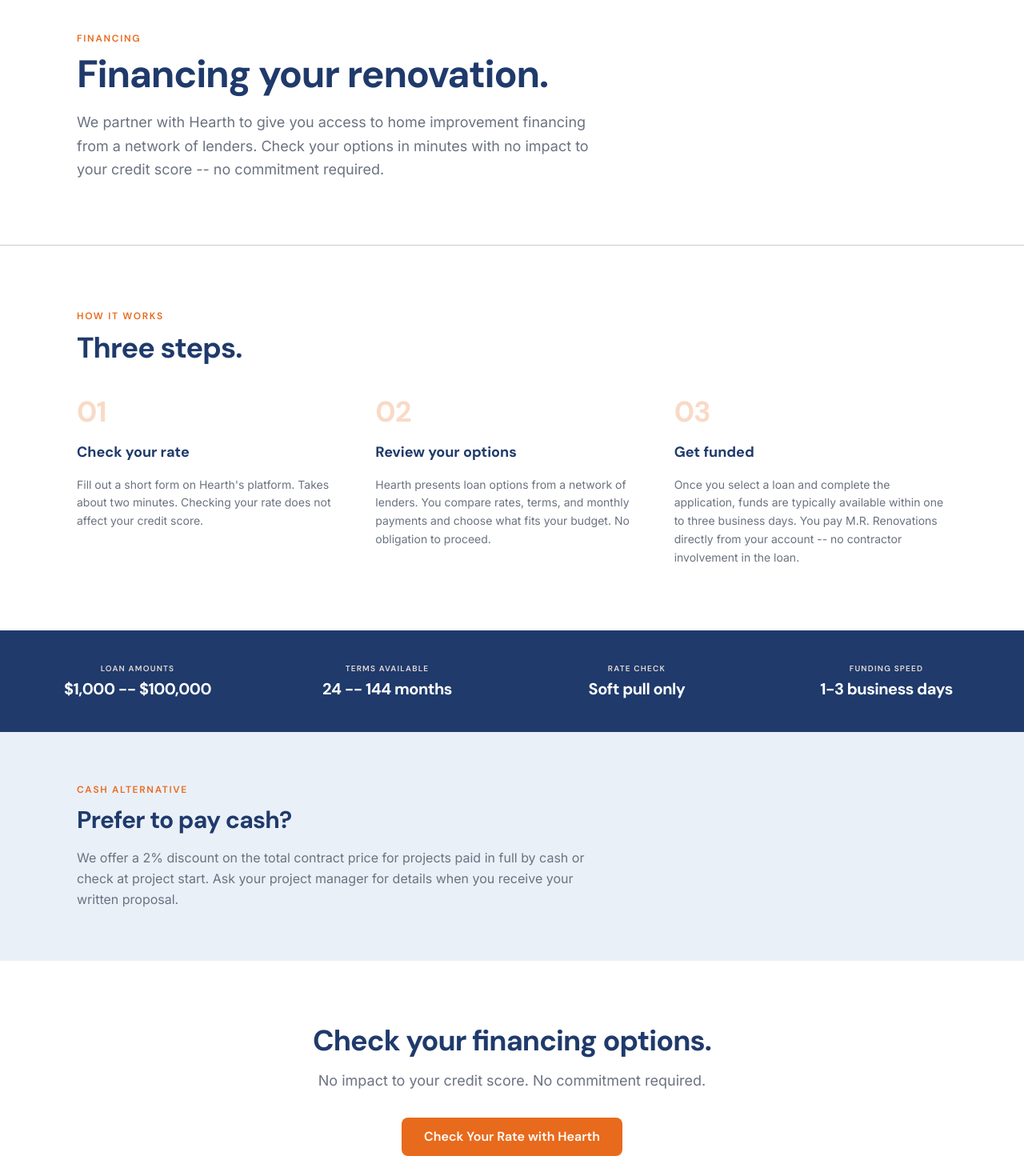
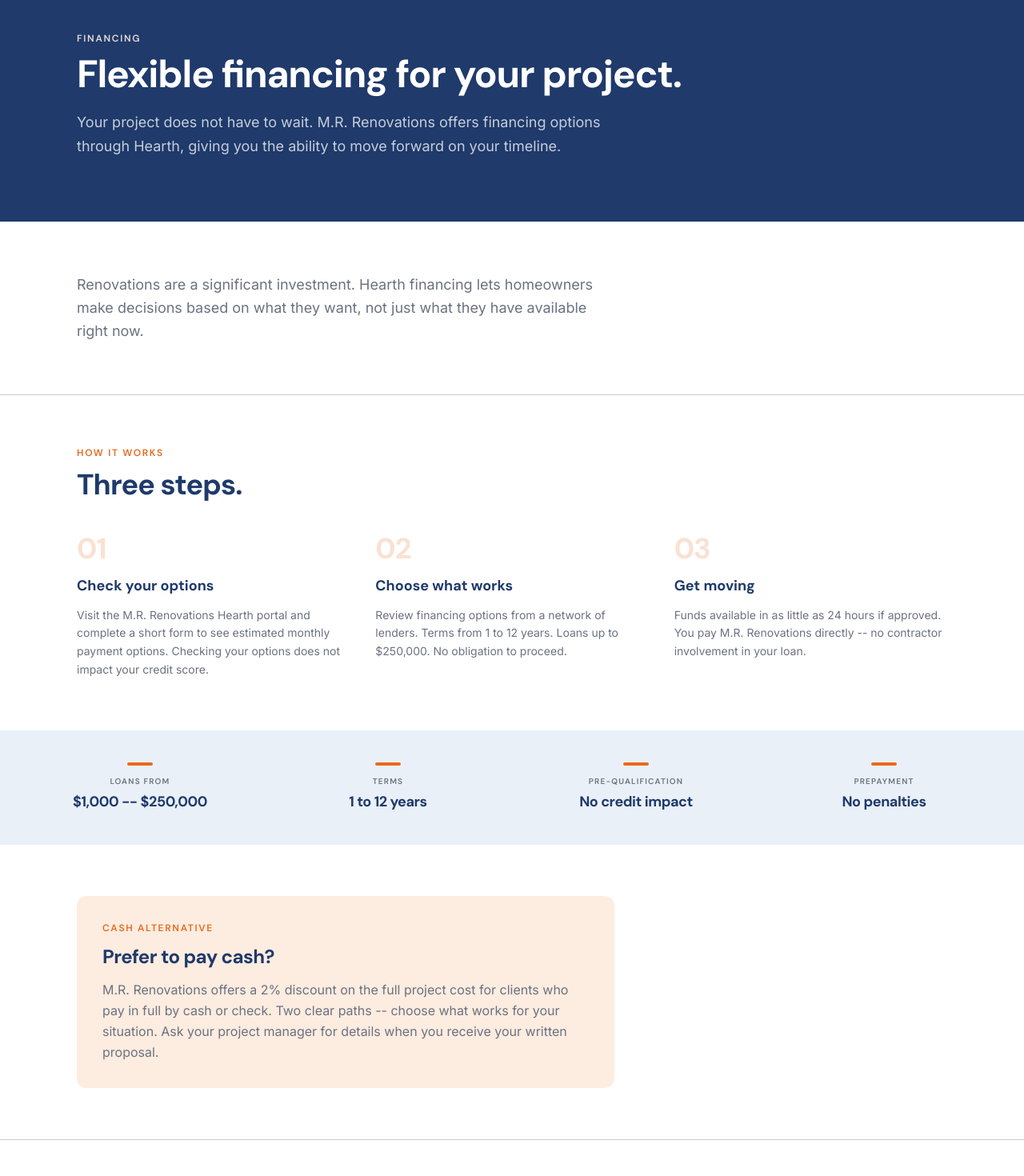
Before and after one commit to LoadedSauce/MRRenoWebsite, a Next.js app: page /financing in a window 1280 px wide. Shown: the part 40-1510 px from the top of the page at 80% size. Built offline with nearby package versions, Linux system fonts and the light colour scheme; no server answers.

Commit message:
fix(P-FIN): real Hearth URL, $250K max, 12-yr terms, NMLS disclosure, navy hero, cash callout

```diff
--- a/src/app/financing/page.tsx
+++ b/src/app/financing/page.tsx
@@ -12,59 +12,69 @@
 const steps = [
   {
     number: "01",
-    title: "Check your rate",
-    body: "Fill out a short form on Hearth's platform. Takes about two minutes. Checking your rate does not affect your credit score.",
+    title: "Check your options",
+    body: "Visit the M.R. Renovations Hearth portal and complete a short form to see estimated monthly payment options. Checking your options does not impact your credit score.",
   },
   {
     number: "02",
-    title: "Review your options",
-    body: "Hearth presents loan options from a network of lenders. You compare rates, terms, and monthly payments and choose what fits your budget. No obligation to proceed.",
+    title: "Choose what works",
+    body: "Review financing options from a network of lenders. Terms from 1 to 12 years. Loans up to $250,000. No obligation to proceed.",
   },
   {
     number: "03",
-    title: "Get funded",
-    body: "Once you select a loan and complete the application, funds are typically available within one to three business days. You pay M.R. Renovations directly from your account -- no contractor involvement in the loan.",
+    title: "Get moving",
+    body: "Funds available in as little as 24 hours if approved. You pay M.R. Renovations directly -- no contractor involvement in your loan.",
   },
 ];
 
 const keyDetails = [
-  { label: "Loan Amounts", value: "$1,000 -- $100,000" },
-  { label: "Terms Available", value: "24 -- 144 months" },
-  { label: "Rate Check", value: "Soft pull only" },
-  { label: "Funding Speed", value: "1-3 business days" },
+  { label: "Loans from",     value: "$1,000 -- $250,000" },
+  { label: "Terms",          value: "1 to 12 years"       },
+  { label: "Pre-qualification", value: "No credit impact" },
+  { label: "Prepayment",     value: "No penalties"         },
 ];
 
 export default function FinancingPage() {
   return (
     <main>
-      {/* -- HERO ---------------------------------------------------------- */}
-      <section className="bg-paper border-b border-faint">
+
+      {/* ── HERO ─────────────────────────────────────────────────────────── */}
+      <section className="bg-navy text-paper">
         <Container width="default" className="py-16 lg:py-20">
-          <p className="font-display font-semibold tracking-[0.14em] uppercase text-xs text-orange">
+          <p className="font-display font-semibold tracking-[0.14em] uppercase text-xs text-soft-orange/90">
             Financing
           </p>
-          <h1 className="mt-3 font-display font-bold text-4xl sm:text-5xl tracking-tight text-navy leading-[1.05]">
-            Financing your renovation.
+          <h1 className="mt-3 font-display font-bold text-4xl sm:text-5xl tracking-tight text-paper leading-[1.05]">
+            Flexible financing for your project.
           </h1>
-          <p className="mt-5 text-lg text-muted leading-relaxed max-w-2xl">
-            We partner with Hearth to give you access to home improvement financing from a network of lenders. Check your options in minutes with no impact to your credit score -- no commitment required.
+          <p className="mt-5 text-lg text-paper/75 leading-relaxed max-w-2xl">
+            Your project does not have to wait. M.R. Renovations offers financing options through Hearth, giving you the ability to move forward on your timeline.
           </p>
         </Container>
       </section>
 
-      {/* -- HOW IT WORKS -------------------------------------------------- */}
+      {/* ── INTRO ────────────────────────────────────────────────────────── */}
       <section className="bg-paper">
-        <Container width="default" className="py-16 lg:py-20">
+        <Container width="default" className="py-14 lg:py-16">
+          <p className="text-lg text-muted leading-relaxed max-w-2xl">
+            Renovations are a significant investment. Hearth financing lets homeowners make decisions based on what they want, not just what they have available right now.
+          </p>
+        </Container>
+      </section>
+
+      {/* ── HOW IT WORKS ─────────────────────────────────────────────────── */}
+      <section className="bg-paper border-t border-faint">
+        <Container width="default" className="py-14 lg:py-16">
           <p className="font-display font-semibold tracking-[0.14em] uppercase text-xs text-orange">
-            How It Works
+            How it works
           </p>
-          <h2 className="mt-3 font-display font-bold text-3xl sm:text-4xl tracking-tight text-navy leading-[1.1]">
+          <h2 className="mt-3 font-display font-bold text-3xl sm:text-4xl tracking-tight text-navy">
             Three steps.
           </h2>
           <div className="mt-10 grid grid-cols-1 sm:grid-cols-3 gap-8">
             {steps.map((step) => (
-              <div key={step.number} className="flex flex-col gap-4">
-                <span className="font-display font-bold text-4xl text-orange/25 tracking-tight select-none">
+              <div key={step.number} className="flex flex-col gap-3">
+                <span className="font-display font-bold text-4xl text-orange/20 tracking-tight select-none">
                   {step.number}
                 </span>
                 <h3 className="font-display font-bold text-lg text-navy">
@@ -79,16 +89,17 @@
         </Container>
       </section>
 
-      {/* -- KEY DETAILS STRIP --------------------------------------------- */}
-      <section className="bg-navy text-paper">
+      {/* ── KEY DETAILS STRIP ────────────────────────────────────────────── */}
+      <section className="bg-soft-navy">
         <Container width="wide" className="py-10">
-          <dl className="grid grid-cols-2 sm:grid-cols-4 gap-6 sm:gap-8 text-center">
+          <dl className="grid grid-cols-2 sm:grid-cols-4 gap-6 text-center">
             {keyDetails.map((detail) => (
               <div key={detail.label}>
-                <dt className="font-display font-semibold tracking-[0.12em] uppercase text-[10px] text-soft-orange/90">
+                <div className="mx-auto w-8 h-1 bg-orange rounded-full mb-3" />
+                <dt className="font-display font-semibold tracking-[0.12em] uppercase text-[10px] text-muted">
                   {detail.label}
                 </dt>
-                <dd className="mt-1 font-display font-bold text-lg sm:text-xl text-paper tracking-tight">
+                <dd className="mt-1 font-display font-bold text-lg text-navy tracking-tight">
                   {detail.value}
                 </dd>
               </div>
@@ -97,46 +108,46 @@
         </Container>
       </section>
 
-      {/* -- CASH ALTERNATIVE ---------------------------------------------- */}
-      <section className="bg-soft-navy">
-        <Container width="default" className="py-12 lg:py-16">
-          <div className="max-w-2xl">
+      {/* ── CASH ALTERNATIVE ─────────────────────────────────────────────── */}
+      <section className="bg-paper">
+        <Container width="default" className="py-14 lg:py-16">
+          <div className="bg-soft-orange rounded-lg p-8 max-w-2xl">
             <p className="font-display font-semibold tracking-[0.14em] uppercase text-xs text-orange">
               Cash Alternative
             </p>
-            <h2 className="mt-3 font-display font-bold text-2xl sm:text-3xl tracking-tight text-navy">
+            <h2 className="mt-3 font-display font-bold text-2xl text-navy tracking-tight">
               Prefer to pay cash?
             </h2>
-            <p className="mt-4 text-base text-muted leading-relaxed">
-              We offer a 2% discount on the total contract price for projects paid in full by cash or check at project start. Ask your project manager for details when you receive your written proposal.
+            <p className="mt-3 text-base text-muted leading-relaxed">
+              M.R. Renovations offers a 2% discount on the full project cost for clients who pay in full by cash or check. Two clear paths -- choose what works for your situation. Ask your project manager for details when you receive your written proposal.
             </p>
           </div>
         </Container>
       </section>
 
-      {/* -- CTA ----------------------------------------------------------- */}
-      <section className="bg-paper">
-        <Container width="default" className="py-16 lg:py-20 text-center">
-          <h2 className="font-display font-bold text-3xl sm:text-4xl tracking-tight text-navy">
+      {/* ── PRIMARY CTA ──────────────────────────────────────────────────── */}
+      <section className="bg-paper border-t border-faint">
+        <Container width="default" className="py-14 lg:py-16 text-center">
+          <h2 className="font-display font-bold text-2xl sm:text-3xl tracking-tight text-navy">
             Check your financing options.
           </h2>
-          <p className="mt-4 text-lg text-muted max-w-xl mx-auto">
+          <p className="mt-3 text-base text-muted max-w-md mx-auto">
             No impact to your credit score. No commitment required.
           </p>
-          <div className="mt-8">
+          <div className="mt-6">
             <a
-              href="https://app.gethearth.com/partners/mr-renovations"
+              href="https://app.gethearth.com/partners/m-r-renovations-llc"
               target="_blank"
               rel="noopener noreferrer"
               className="inline-flex items-center justify-center bg-orange hover:bg-orange-deep text-paper font-display font-semibold px-7 py-3 rounded-md transition-colors"
             >
-              Check Your Rate with Hearth
+              View Financing Options
             </a>
           </div>
 
           {/* Legal disclosure */}
-          <p className="mt-8 text-xs text-muted/70 max-w-2xl mx-auto leading-relaxed">
-            M.R. Renovations, LLC is not a lender. Financing is provided by third-party lenders through the Hearth platform. Loan approval, rates, and terms are determined by the lender based on your creditworthiness and are not guaranteed. All financing products are subject to lender eligibility requirements. M.R. Renovations receives no commission or referral fee from Hearth loan originations. Confirm final disclosure language with Hearth partner agreement before go-live.
+          <p className="mt-8 text-xs text-muted/60 max-w-2xl mx-auto leading-relaxed">
+            Hearth is a technology company licensed as a broker as may be required by state law. Hearth does not accept applications for credit, does not make loans, and does not make credit decisions. Annual percentage rates, terms, and amounts are provided by Hearth's lending partners. NMLS ID# 1628533.
           </p>
 
           {/* Secondary links */}
@@ -150,6 +161,7 @@
           </div>
         </Container>
       </section>
+
     </main>
   );
 }
```
